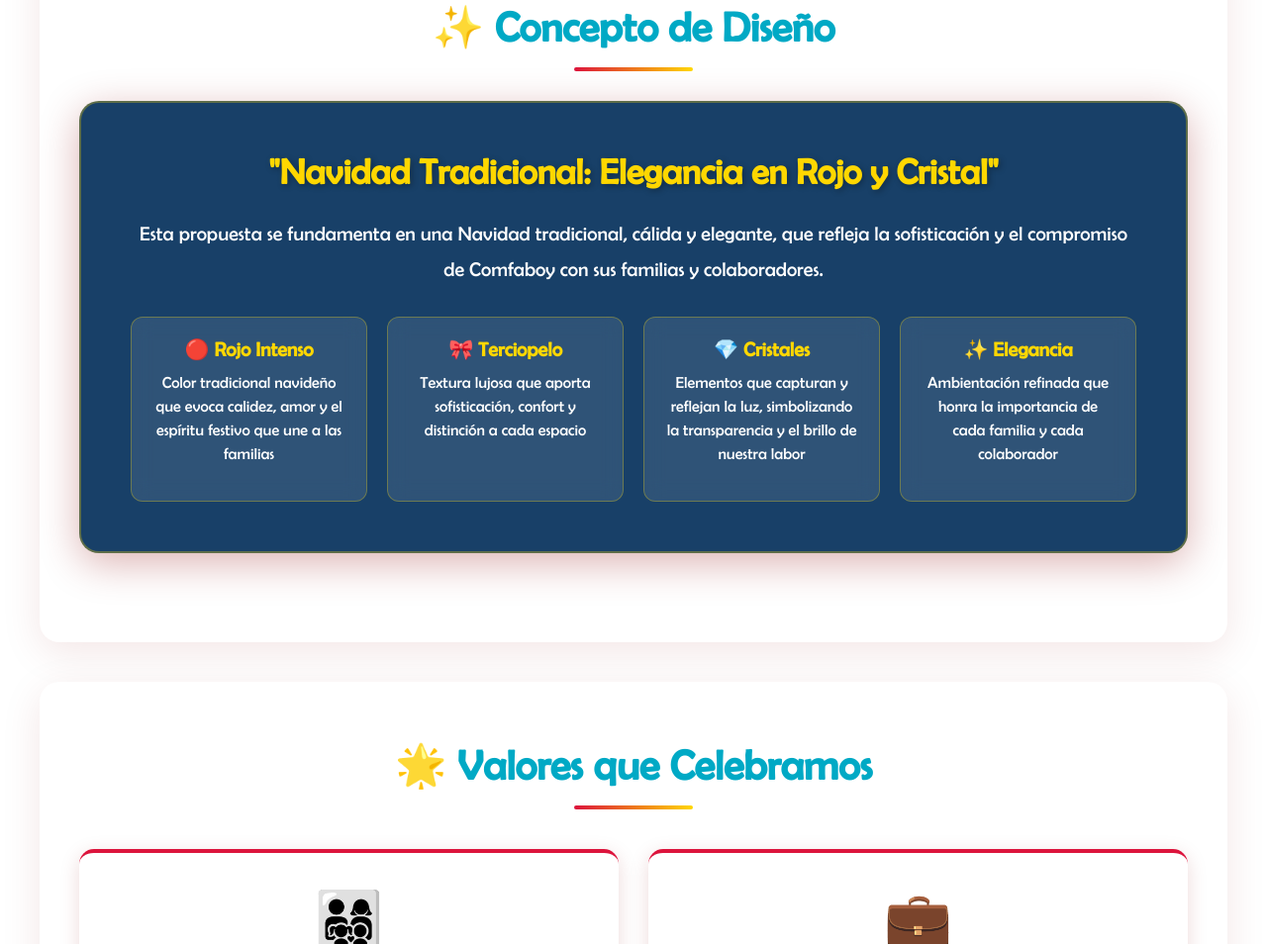
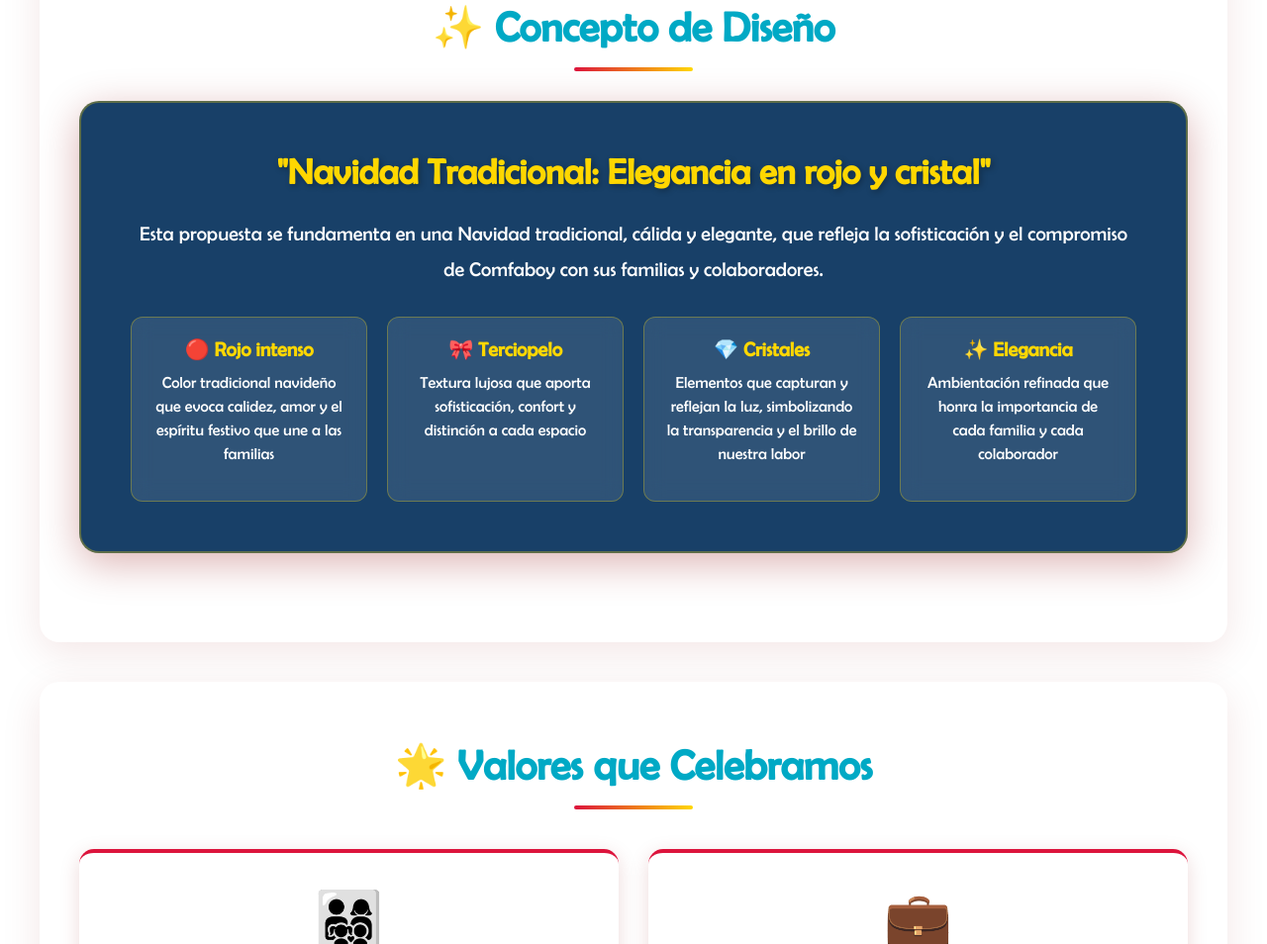
Before and after one commit to decoracion/ComfaboyCentro, a plain HTML site: page index.html in a window 1280 px wide. Shown: the part 944-1898 px from the top of the page at 99% size. Drawn offline with Linux system fonts and the light colour scheme.

Commit message:
modificaciones textos

```diff
--- a/index.html
+++ b/index.html
@@ -45,7 +45,7 @@
         <div class="section">
             <h2 class="section-title">✨ Concepto de Diseño</h2>
             <div class="concepto-box">
-                <h3>"Navidad Tradicional: Elegancia en Rojo y Cristal"</h3>
+                <h3>"Navidad Tradicional: Elegancia en rojo y cristal"</h3>
                 <p>
                     Esta propuesta se fundamenta en una Navidad tradicional, cálida y elegante,
                     que refleja la sofisticación y el compromiso de Comfaboy con sus familias y colaboradores.
@@ -53,7 +53,7 @@
 
                 <div class="concepto-details">
                     <div class="concepto-detail-item">
-                        <h4>🔴 Rojo Intenso</h4>
+                        <h4>🔴 Rojo intenso</h4>
                         <p>Color tradicional navideño que evoca calidez, amor y el espíritu festivo que une a las
                             familias</p>
                     </div>
```
